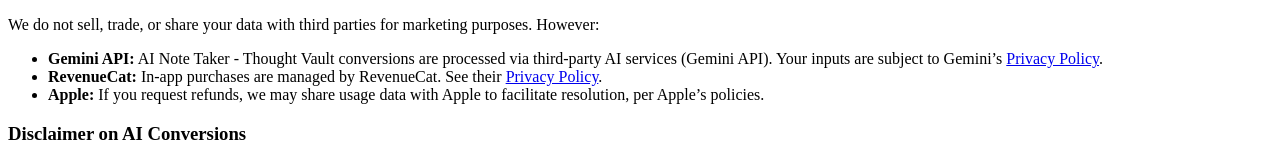
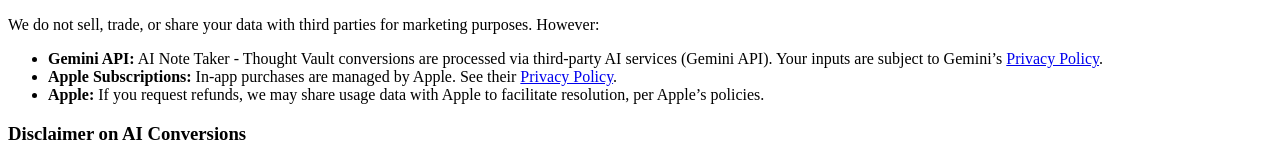
Before and after one commit to davideagostini/davideagostini.github.io, an Astro site: page /apps/thought-vault/privacy-policy in a window 1280 px wide. Shown: the part 523-681 px from the top of the page. Built offline with nearby package versions, Linux system fonts and the light colour scheme; Astro itself is replaced by a stand-in of ours.

Commit message:
Update privacy-policy.md

```diff
--- a/src/pages/apps/thought-vault/privacy-policy.md
+++ b/src/pages/apps/thought-vault/privacy-policy.md
@@ -20,7 +20,7 @@ We do not retain user-submitted photos, prompts, or personal data. Any aggregate
 We do not sell, trade, or share your data with third parties for marketing purposes. However:
 
 - **Gemini API:** AI Note Taker - Thought Vault conversions are processed via third-party AI services (Gemini API). Your inputs are subject to Gemini’s [Privacy Policy](https://ai.google.dev/gemini-api/terms?hl=it).
-- **RevenueCat:** In-app purchases are managed by RevenueCat. See their [Privacy Policy](https://www.revenuecat.com/privacy/).
+- **Apple Subscriptions:** In-app purchases are managed by Apple. See their [Privacy Policy](https://www.apple.com/legal/privacy/en-ww/).
 - **Apple:** If you request refunds, we may share usage data with Apple to facilitate resolution, per Apple’s policies.
 
 ### Disclaimer on AI Conversions
```
